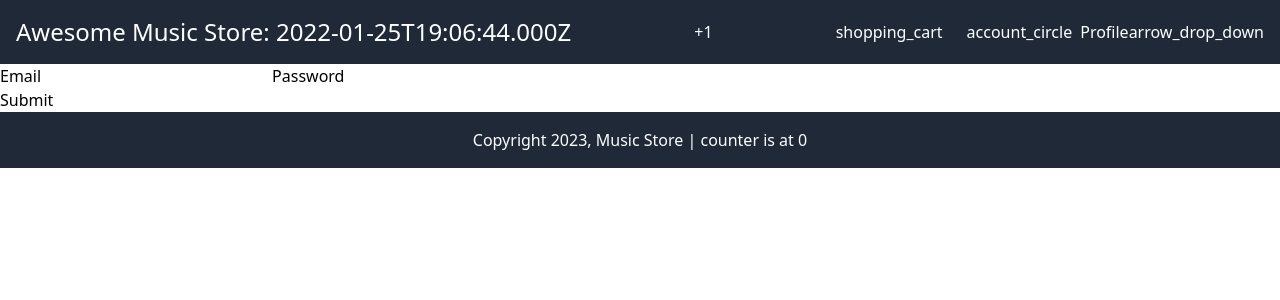
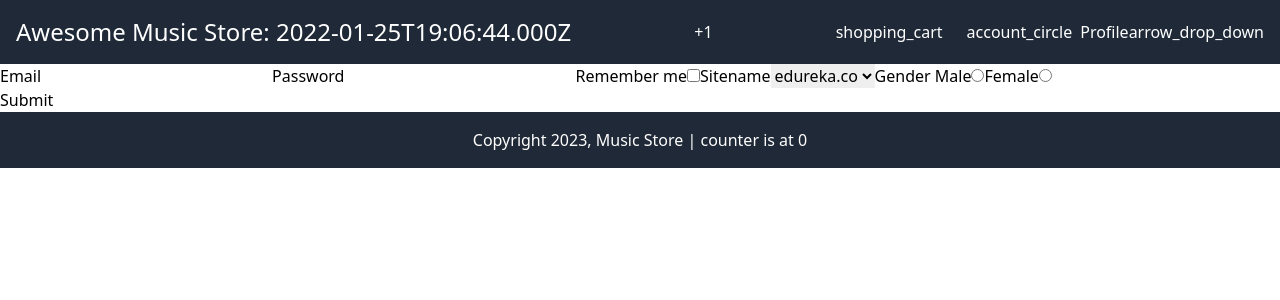
Before and after one commit to Ramzankhan123/reactlearning, a React (Vite) app: page / in a window 1280 px wide. Shown: the top 300 px of the page. Built offline with nearby package versions, Linux system fonts and the light colour scheme.

Commit message:
Form all items

```diff
--- a/src/component/login-form/index.tsx
+++ b/src/component/login-form/index.tsx
@@ -3,12 +3,14 @@ import { useState } from "react";
 const LoginForm = () => {
   const [formState,setFormState]  = useState({
     email: '',
-    password: ''
+    password: '',
+    remember_me: false
   })
 
   const onChangeHandler = (e: any) =>{
-    const { name , value } = e.target;
-    setFormState({...formState,[name]:value})
+    const { name , value, type ,checked } = e.target;
+    const controlValue = type === 'checkbox' ? checked: value
+    setFormState({...formState,[name]:controlValue})
   }
 
   const onLogin = () => {
@@ -30,6 +32,24 @@ const LoginForm = () => {
           Password
           <input type={'Password'} name="password" onChange={onChangeHandler} />
         </label>
+        <label htmlFor="checbox">
+        Remember me
+          <input type={'checkbox'} name="remember_me" onChange={onChangeHandler} />
+        </label>
+        <label htmlFor="dropdown">
+         Sitename
+          <select onChange={onChangeHandler} name='sitename'>
+            <option value={'edureka.co'}>edureka.co</option>
+            <option value={'edureka.in'}>edureka.in</option>
+          </select>
+        </label>
+        <label htmlFor="gender">
+         Gender
+         Male
+         <input type={'radio'} name="gender" value={"male"} onChange={onChangeHandler} />
+         Female
+         <input type={'radio'} name="gender" value={"female"} onChange={onChangeHandler} />
+        </label>
       </p>
       <button>Submit</button>
     </form>
```
